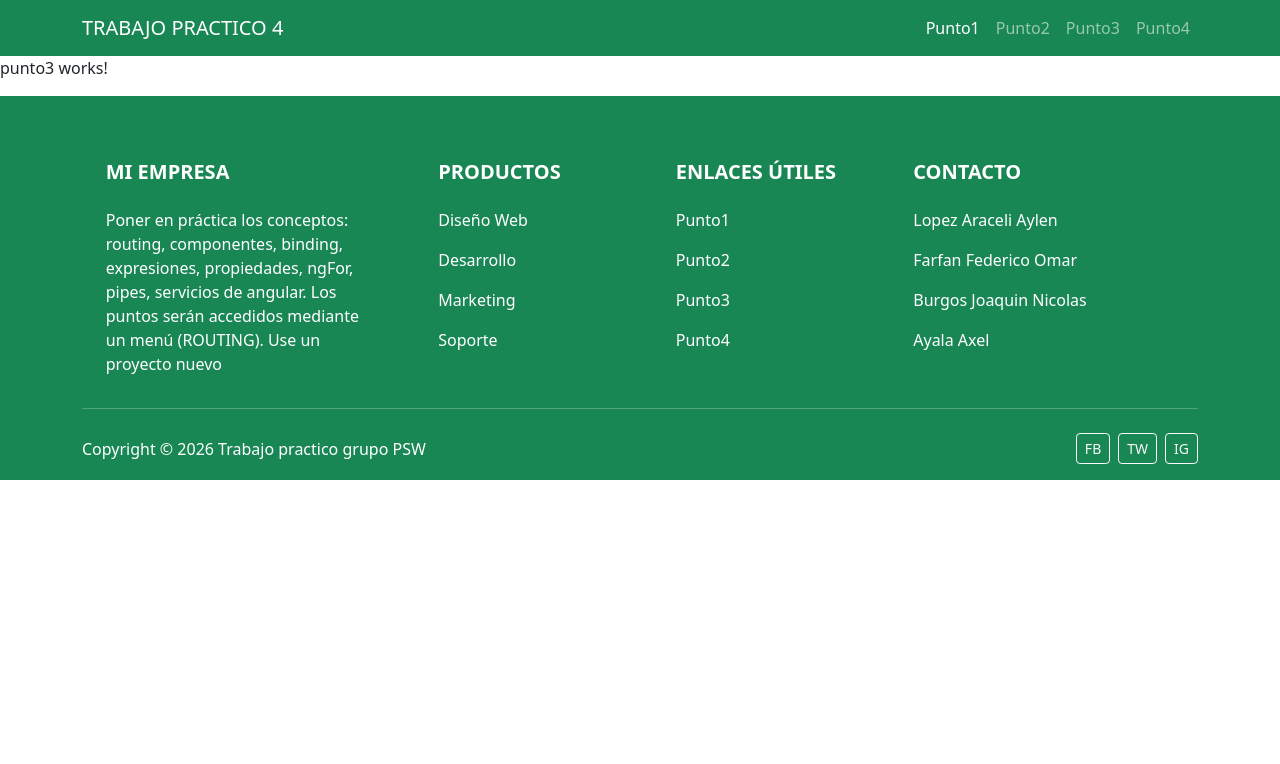
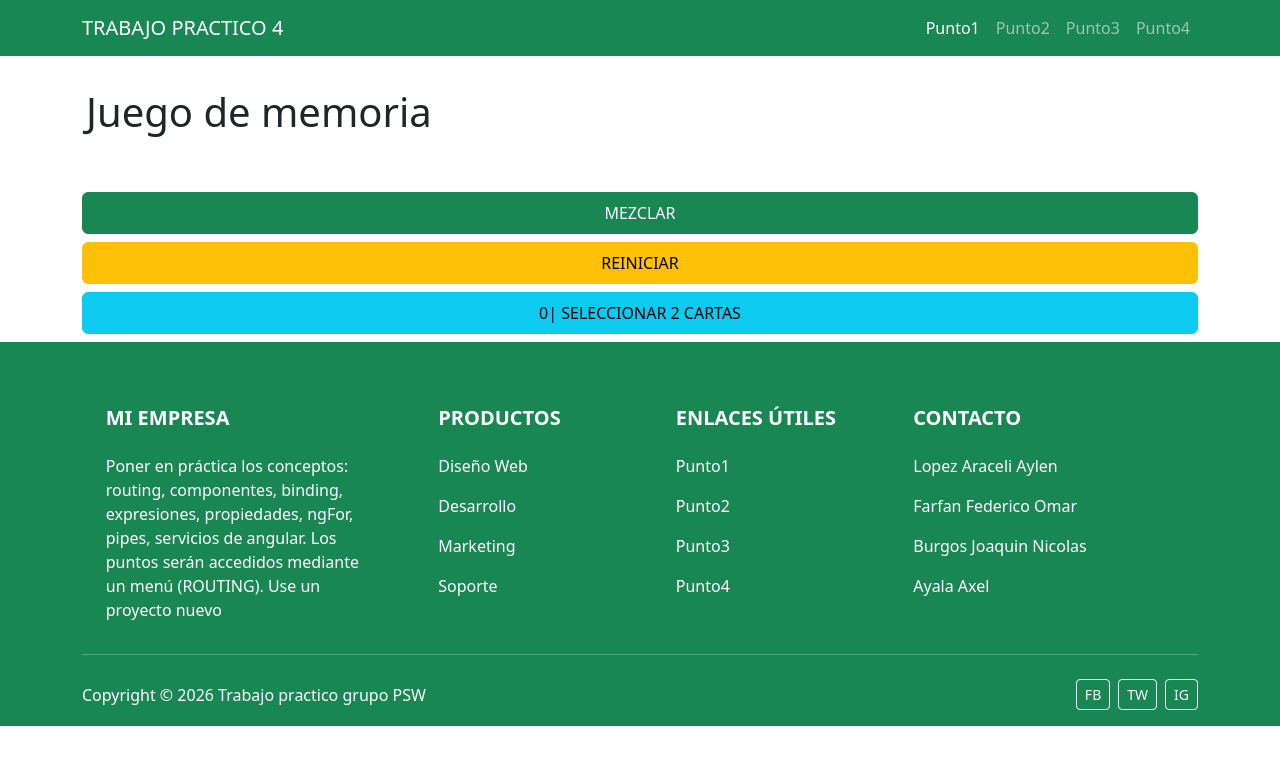
Before and after one commit to AraceliW/TP4-Programacion-y-Servicios-Web-ANGULAR-APUSSJ, an Angular app: page /punto3 in a window 1280 px wide. Shown: the top 764 px of the page. Built offline with nearby package versions, Linux system fonts and the light colour scheme.

Commit message:
Punto 3 - Desarrollado

```diff
--- a/src/app/components/public/punto3/punto3.css
+++ b/src/app/components/public/punto3/punto3.css
@@ -0,0 +1,6 @@
+.contenedor {
+    background: greenyellow;
+}
+.carta{
+    height: 100px;
+}
--- a/src/app/components/public/punto3/punto3.html
+++ b/src/app/components/public/punto3/punto3.html
@@ -1 +1,21 @@
-<p>punto3 works!</p>
+<div class="container mt-4 rounded-3 px-3 py-2">
+    <h1>Juego de memoria</h1>
+    <div class="row contenedor mb-5">
+        @for(carta of cartas; track carta.id) {
+            <div
+                class="carta col-3 card d-flex justify-content-center align-items-center"
+                (click)="voltearCarta(carta)"
+                [class]="carta.volteada || carta.emparejada ? 'bg-success' : ''"
+                [style.cursor]="jugable ? 'pointer' : 'not-allowed'"
+                >
+                {{carta.volteada || carta.emparejada ? carta.imagen : '?'}}
+            </div>
+        }
+    </div>
+
+    <div class="row g-2">
+        <button (click)="iniciarJuego()" class="p-2 btn btn-success">MEZCLAR</button>
+        <button (click)="reiniciarJuego()" class="p-2 btn btn-warning">REINICIAR</button>
+        <button (click)="activarSeleccion()" class="p-2 btn btn-info"> {{intentos}}| {{jugable ? 'ELIGIENDO CARTAS...': 'SELECCIONAR 2 CARTAS'}}</button>
+    </div>
+</div>
--- a/src/app/components/public/punto3/punto3.ts
+++ b/src/app/components/public/punto3/punto3.ts
@@ -1,4 +1,12 @@
 import { Component } from '@angular/core';
+
+export interface Carta {
+  id: number;
+  imagen: string;
+  volteada: boolean;
+  emparejada: boolean;
+}
+
 
 @Component({
   selector: 'app-punto3',
@@ -6,4 +14,86 @@ import { Component } from '@angular/core';
   templateUrl: './punto3.html',
   styleUrl: './punto3.css',
 })
-export class Punto3 {}
+export class Punto3{
+  cartas: Carta[] = []
+  cartasVolteadas: Carta[] = []
+  verificada: boolean = false
+  intentos: number = 0;
+  jugable: boolean = false;
+
+
+  iniciarJuego(){
+    this.intentos = 5;
+    this.jugable=false;
+    const imagenes = [
+      '🎭',
+      '🎱',
+      '🔮',
+      '🎰',
+      '🐶',
+      '🐱',
+      '🐭',
+      '🐹',
+      '🎭',
+      '🎱',
+      '🔮',
+      '🎰',
+      '🐶',
+      '🐱',
+      '🐭',
+      '🐹',
+    ];
+
+    this.cartas = imagenes.map((imagen, i) => ({
+      id: i,
+      imagen,
+      volteada: false,
+      emparejada: false,
+    }))
+    .sort(() => Math.random() - 0.5); // Baraja las cartas
+  }
+
+  activarSeleccion(){
+    this.jugable = true;
+  }
+
+  voltearCarta(card: Carta){
+    if(!this.jugable || this.verificada || card.volteada || card.emparejada)
+      return;
+      card.volteada = true;
+      this.cartasVolteadas.push(card);
+
+      if(this.cartasVolteadas.length === 2){
+        this.jugable=false;
+        this.verificarPar();
+      }
+  }
+
+  verificarPar():void{
+      const [card1, card2] = this.cartasVolteadas;
+
+      if(card1.imagen === card2.imagen){
+        card1.emparejada = true;
+        card2.emparejada = true;
+      } else {
+        this.intentos--;
+
+        if(this.intentos === 0){
+          this.reiniciarJuego();
+        }
+      }
+      setTimeout(() => {
+        this.cartasVolteadas.forEach((card) => (card.volteada = false));
+        this.cartasVolteadas = [];
+        this.verificada = false;
+      }, 1);
+  }
+
+  reiniciarJuego(){
+    this.cartas = [];
+    this.cartasVolteadas = [];
+    this.verificada = false;
+    this.intentos = 5
+  }
+
+}
```
